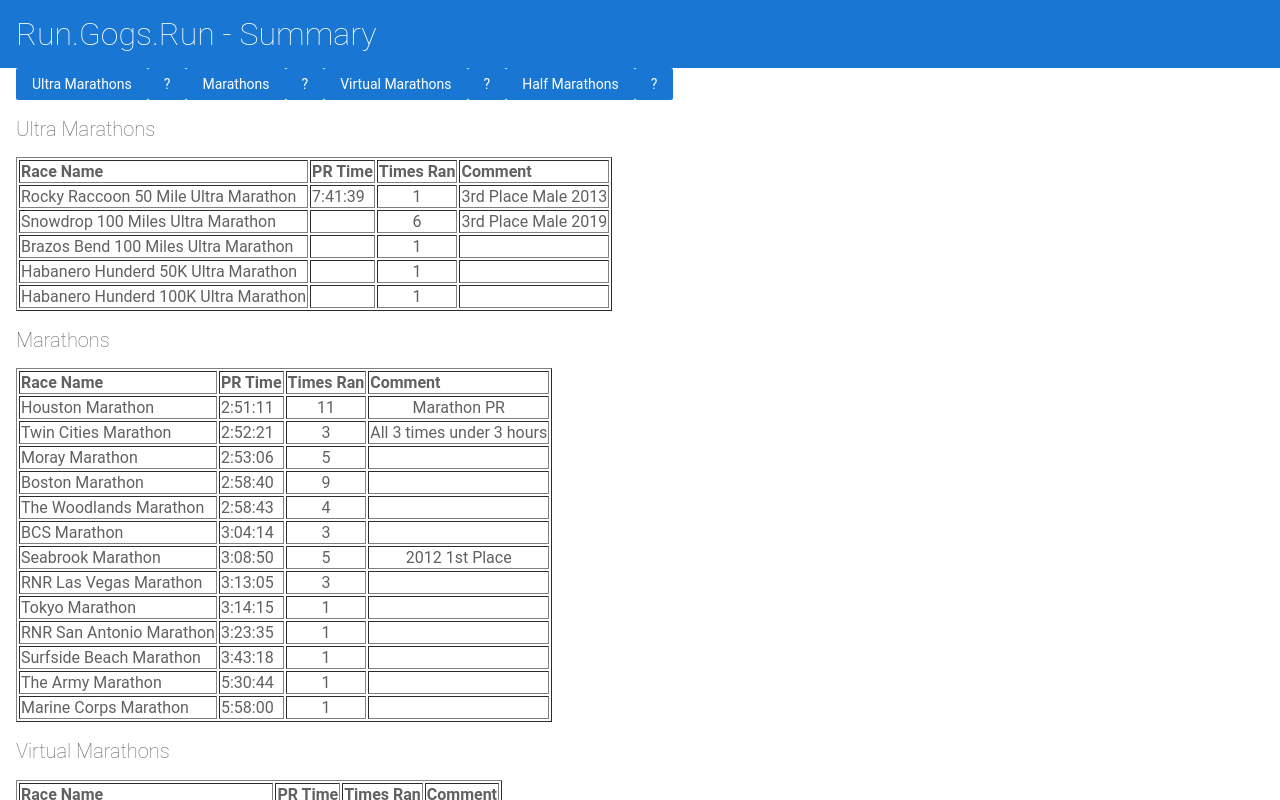
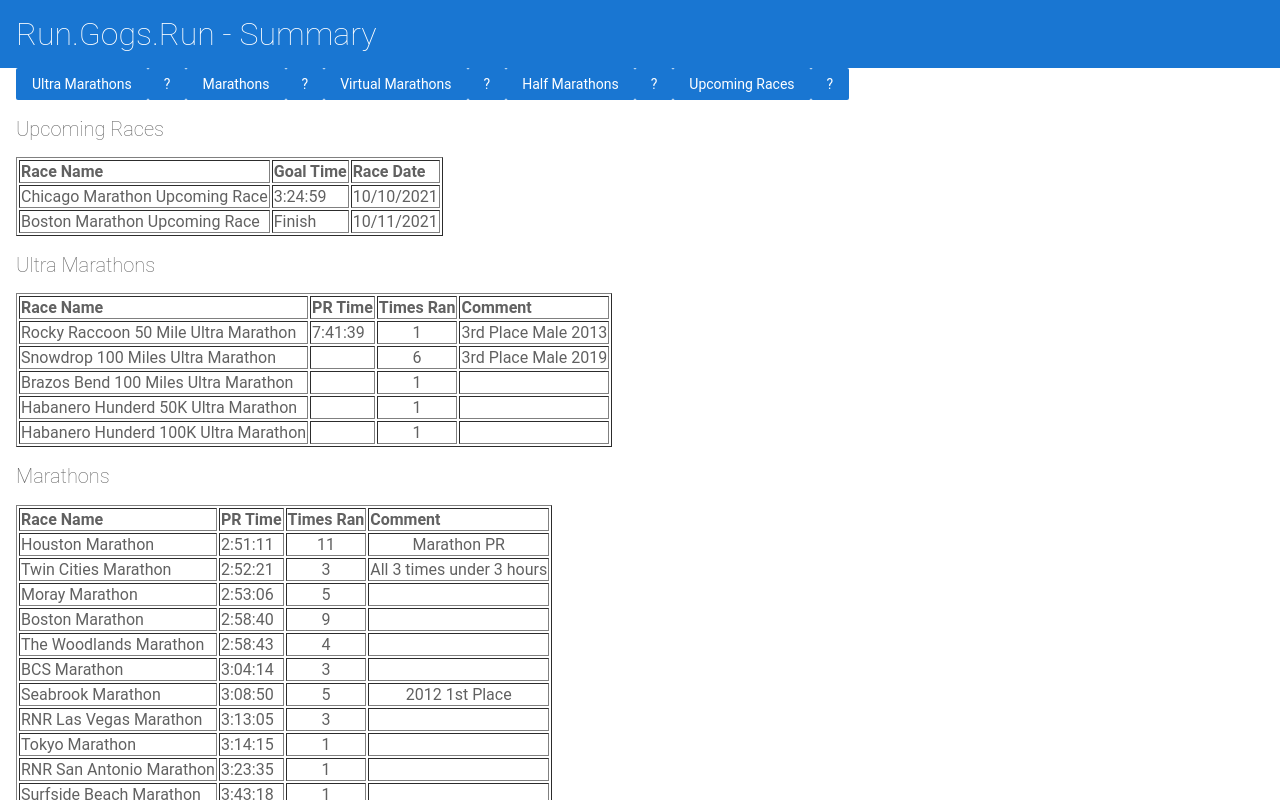
Before and after one commit to gchristie/rungogsrun, an Angular app: page / in a window 1280 px wide. Shown: the top 800 px of the page. Built offline with nearby package versions, Linux system fonts and the light colour scheme.

Commit message:
4 files modified

```diff
--- a/src/app/app.module.ts
+++ b/src/app/app.module.ts
@@ -21,7 +21,6 @@
   declarations: [
     AppComponent,
     TopBarComponent,
-
     MarathonListComponent
   ],
   bootstrap: [ AppComponent ]
--- a/src/app/marathon-list/marathon-list.component.html
+++ b/src/app/marathon-list/marathon-list.component.html
@@ -8,7 +8,29 @@
   <button (click)="howmany('Virtual Marathon')" class="tablinks">?</button>
   <button (click)="ShowTab('Half Marathon')" class="tablinks" >Half Marathons</button>
   <button (click)="howmany('Half Marathon')" class="tablinks" >?</button>
+  <button (click)="ShowTab('Upcoming Race')" class="tablinks" >Upcoming Races</button>
+  <button (click)="howmany('Upcoming Race')" class="tablinks" >?</button>
 </div>
+
+<DIV id="UpcomingRaces">
+<h2>Upcoming Races</h2>
+<table border=1>
+<TR style='font-weight: bold' >
+  <TD >Race Name</TD>
+  <TD>Goal Time</TD>
+  <TD style="align:left">Race Date</TD>
+</TR>
+<ng-container *ngFor="let race of racedata">
+ <ng-container *ngIf="race.racetype=='Upcoming Race'">
+<TR   >
+  <TD >{{ race.name }} {{ race.racetype }} </TD>
+  <TD>{{ race.PR }}</TD>
+  <TD align="center">{{ race.comment }} </TD>
+</TR>
+</ng-container>
+</ng-container>
+</table>
+</DIV>
 
 <DIV id="UltraMarathons">
 <h2>Ultra Marathons</h2>
@@ -30,7 +52,6 @@
 </ng-container>
 </ng-container>
 </table>
-<!-- <button (click)="howmany('Ultra Marathon')"> How Many? </button> -->
 </DIV>
 
 <DIV id="Marathons">
@@ -53,7 +74,6 @@
 </ng-container>
 </ng-container>
 </table>
-<!-- <button (click)="howmany('Marathon')"> How Many? </button> -->
 </DIV>
 
 <DIV id="VirtualMarathons">
@@ -76,7 +96,6 @@
 </ng-container>
 </ng-container>
 </table>
-<!-- <button (click)="howmany('Marathon')"> How Many? </button> -->
 </DIV>
 <DIV id="HalfMarathons">
 <h2>Half Marathons</h2>
@@ -98,5 +117,4 @@
 </ng-container>
 </ng-container>
 </table>
-<!-- <button (click)="howmany('Half Marathon')"> How Many? </button> -->
 <DIV>
--- a/src/app/marathon-list/marathon-list.component.ts
+++ b/src/app/marathon-list/marathon-list.component.ts
@@ -31,35 +31,24 @@
 
     ShowTab(racetype)
   {
-    if (racetype == 'Ultra Marathon')
-    {
-      document.getElementById('UltraMarathons').hidden = false;
-      document.getElementById('Marathons').hidden = true;
-      document.getElementById('VirtualMarathons').hidden = true;
-      document.getElementById('HalfMarathons').hidden = true;
-    }
+    document.getElementById('UltraMarathons').hidden = true;
+    document.getElementById('Marathons').hidden = true;
+    document.getElementById('VirtualMarathons').hidden = true;
+    document.getElementById('HalfMarathons').hidden = true;
+    document.getElementById('UpcomingRaces').hidden = true;
+    if (racetype == 'Upcoming Race')
+    { document.getElementById('UpcomingRaces').hidden = false; }
+    else if (racetype == 'Ultra Marathon')
+    { document.getElementById('UltraMarathons').hidden = false; }
     else if (racetype == 'Marathon')
-    {
-      document.getElementById('UltraMarathons').hidden = true;
-      document.getElementById('Marathons').hidden = false;
-      document.getElementById('VirtualMarathons').hidden = true;
-      document.getElementById('HalfMarathons').hidden = true;
-    }
+    { document.getElementById('Marathons').hidden = false; }
     else if (racetype == 'Virtual Marathon')
-    {
-      document.getElementById('UltraMarathons').hidden = true;
-      document.getElementById('Marathons').hidden = true;
-      document.getElementById('VirtualMarathons').hidden = false;
-      document.getElementById('HalfMarathons').hidden = true;
-    }
+    { document.getElementById('VirtualMarathons').hidden = false; }
     else if (racetype == 'Half Marathon')
-    {
-      document.getElementById('UltraMarathons').hidden = true;
-      document.getElementById('Marathons').hidden = true;
-      document.getElementById('VirtualMarathons').hidden = true;
-      document.getElementById('HalfMarathons').hidden = false;
-    }
+    { document.getElementById('HalfMarathons').hidden = false; }
+
   }
+
 }
 
 /*
--- a/src/app/racedata.ts
+++ b/src/app/racedata.ts
@@ -1,7 +1,11 @@
 export var racedata =
 [
+//Upcoming Races
+
+   { name:'Chicago Marathon',PR:'3:24:59',count:1,racetype:'Upcoming Race',comment:'10/10/2021'  }
+   , { name:'Boston Marathon',PR:'Finish',count:1,racetype:'Upcoming Race',comment:'10/11/2021'  }
 //Ultra Marathons
-  { name:'Rocky Raccoon 50 Mile',PR:'7:41:39',count:1,racetype:'Ultra Marathon',comment:'3rd Place Male 2013'  }
+ , { name:'Rocky Raccoon 50 Mile',PR:'7:41:39',count:1,racetype:'Ultra Marathon',comment:'3rd Place Male 2013'  }
 , { name:'Snowdrop 100 Miles',PR:'',count:6,racetype:'Ultra Marathon',comment:'3rd Place Male 2019'  }
 , { name:'Brazos Bend 100 Miles',PR:'',count:1,racetype:'Ultra Marathon',comment:''  }
 , { name:'Habanero Hunderd 50K',PR:'',count:1,racetype:'Ultra Marathon',comment:''  }
```
